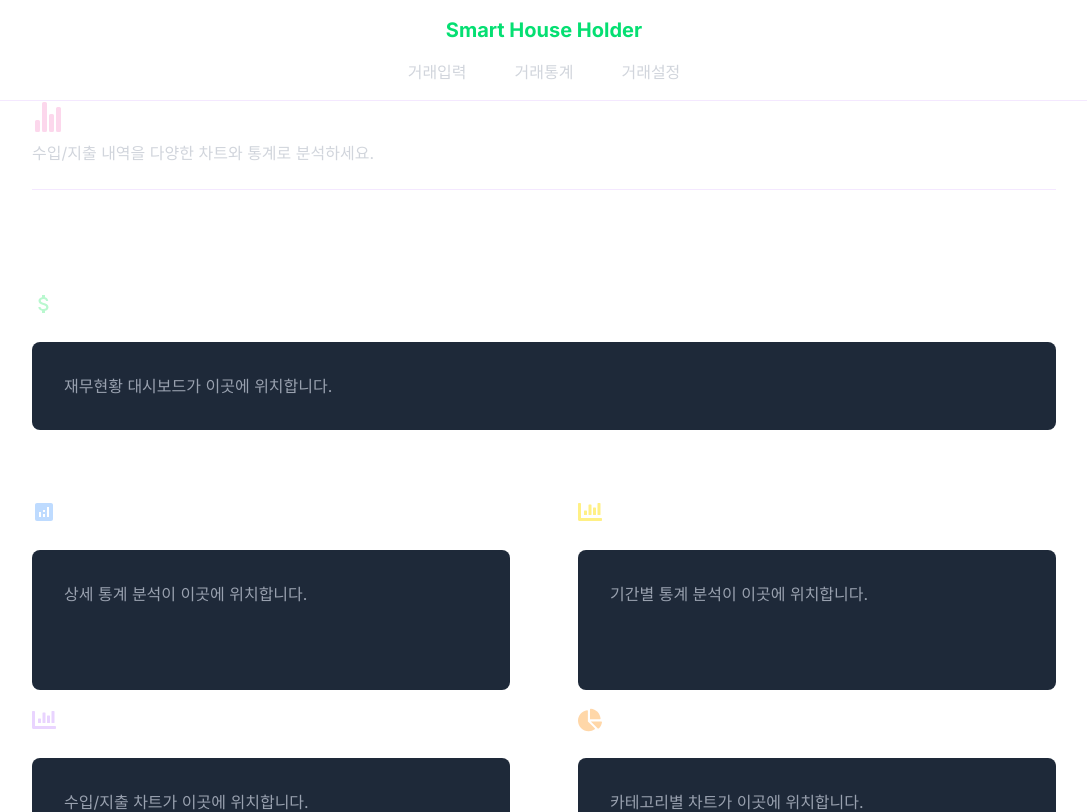
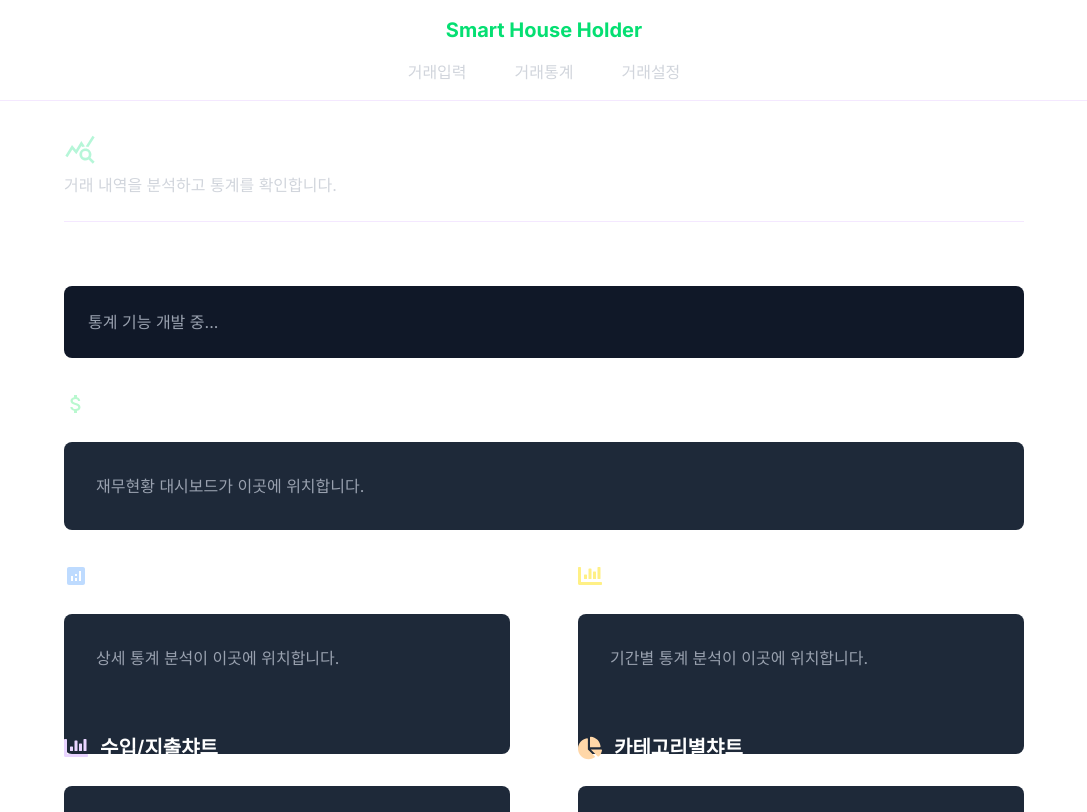
Before and after one commit to gppc5096/home_money, a Next.js app: page /statistics in a window 1280 px wide. Shown: the top 812 px of the page, without its empty margins (96-1183 px from the left). Built offline with nearby package versions, Linux system fonts and the light colour scheme.

Commit message:
UI: 거래통계/설정 페이지 상단 패딩 추가 (32px)

```diff
--- a/src/app/settings/page.tsx
+++ b/src/app/settings/page.tsx
@@ -1,15 +1,16 @@
 "use client";
 
+import { MdSettings } from "react-icons/md";
 import PageTitle from "@/components/PageTitle";
+import CategoryManager from "@/components/category/CategoryManager";
 import { IoSettings } from "react-icons/io5";
 import { MdDataUsage, MdDelete, MdWarning } from "react-icons/md";
 import { FaFileExport, FaFileImport, FaArrowUp } from "react-icons/fa";
 import { useState, useEffect, useRef } from "react";
-import CategoryManager from "@/components/category/CategoryManager";
 import { useCategoryStore } from "@/store/categoryStore";
 import { exportCategories, importCategories } from "@/utils/categoryUtils";
 
-export default function Settings() {
+export default function SettingsPage() {
   const [showScrollTop, setShowScrollTop] = useState(false);
   const { categories, setCategories } = useCategoryStore();
   const fileInputRef = useRef<HTMLInputElement>(null);
@@ -79,14 +80,13 @@ export default function Settings() {
   };
 
   return (
-    <div className="flex flex-col gap-10 relative">
+    <div className="flex flex-col gap-8 p-8">
       <PageTitle
-        title="거래설정"
-        description="카테고리와 데이터를 관리하고 설정을 변경하세요."
-        icon={IoSettings}
-        iconColor="text-blue-200"
+        title="거래 설정"
+        description="카테고리와 거래 관련 설정을 관리합니다."
+        icon={MdSettings}
+        iconColor="text-purple-200"
       />
-
       <CategoryManager />
 
       {/* 데이터 관리 섹션 */}
--- a/src/app/statistics/page.tsx
+++ b/src/app/statistics/page.tsx
@@ -1,17 +1,23 @@
+"use client";
+
+import { MdQueryStats } from "react-icons/md";
 import PageTitle from "@/components/PageTitle";
 import { IoStatsChart } from "react-icons/io5";
 import { FaChartPie, FaChartBar, FaFileAlt } from "react-icons/fa";
 import { MdAttachMoney, MdAnalytics } from "react-icons/md";
 
-export default function Statistics() {
+export default function StatisticsPage() {
   return (
-    <div className="flex flex-col gap-17">
+    <div className="flex flex-col gap-8 p-8">
       <PageTitle
-        title="거래통계"
-        description="수입/지출 내역을 다양한 차트와 통계로 분석하세요."
-        icon={IoStatsChart}
-        iconColor="text-pink-200"
+        title="거래 통계"
+        description="거래 내역을 분석하고 통계를 확인합니다."
+        icon={MdQueryStats}
+        iconColor="text-emerald-200"
       />
+      <section className="bg-gray-900 rounded-lg p-6">
+        <p className="text-gray-400">통계 기능 개발 중...</p>
+      </section>
 
       {/* 재무현황 섹션 */}
       <section>
```
